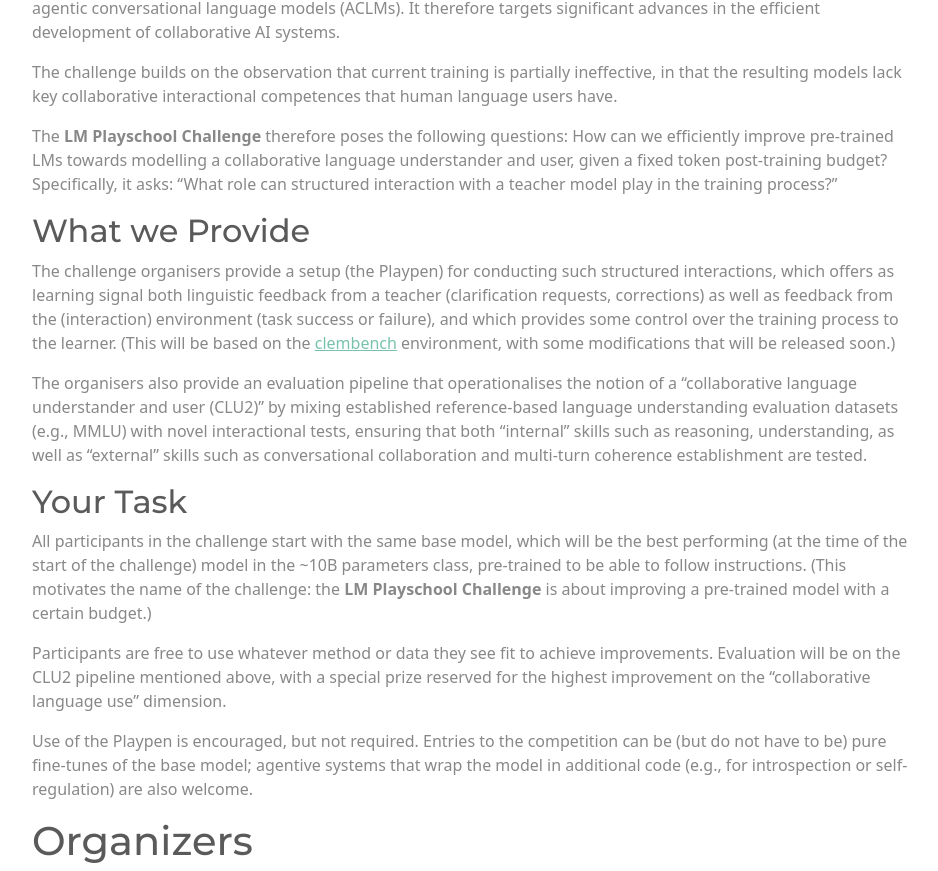
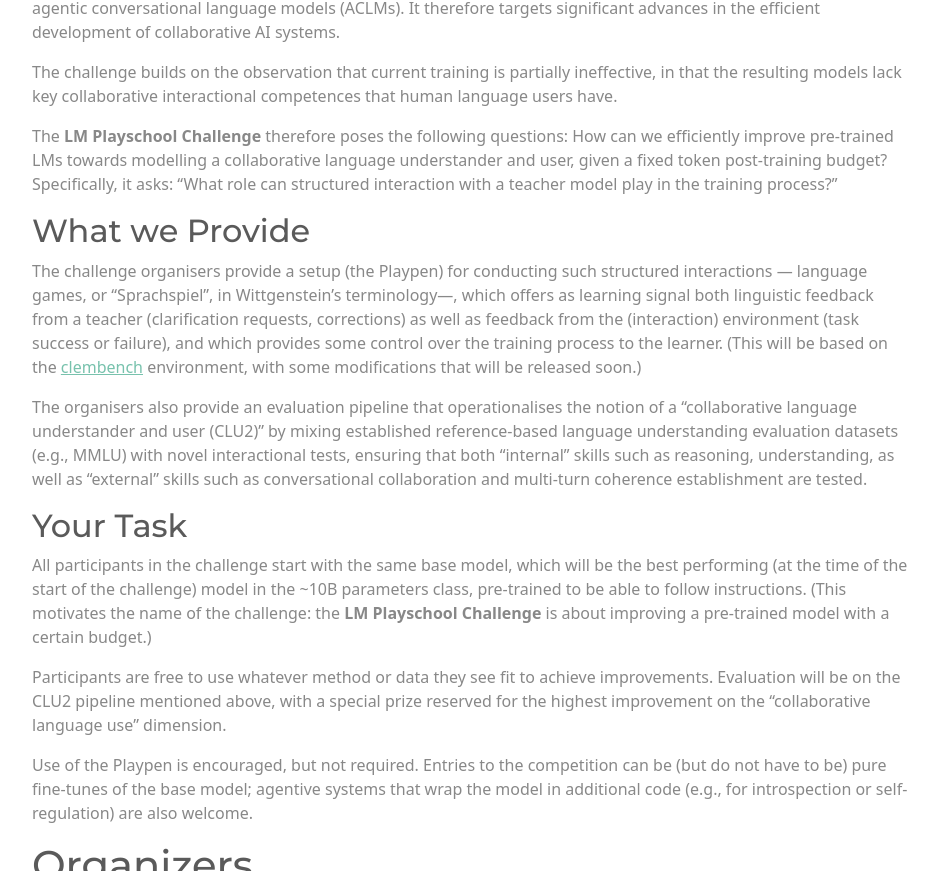
Before and after one commit to lm-playschool/lm-playschool.github.io, a Jekyll site: the page built from index.md, in a window 1280 px wide and 900 px high, scrolled down 618 px, cut to the strip 0-871 px from the top of the window. Shown: the whole strip, without its empty margins (170-1108 px from the left). Built offline with Jekyll 4.4.1, drawn with Linux system fonts in a browser that asks for light colours; our own code applies the rules of GitHub Pages for plain Markdown files.

Commit message:
Update index.md; add term "language game" / "Sprachspiel"

```diff
--- a/index.md
+++ b/index.md
@@ -9,7 +9,7 @@
 The **LM Playschool Challenge** therefore poses the following questions: How can we efficiently improve pre-trained LMs towards modelling a collaborative language understander and user, given a fixed token post-training budget? Specifically, it asks: “What role can structured interaction with a teacher model play in the training process?”
 ## What we Provide
 
-The challenge organisers provide a setup (the Playpen) for conducting such structured interactions, which offers as learning signal both linguistic feedback from a teacher (clarification requests, corrections) as well as feedback from the (interaction) environment (task success or failure), and which provides some control over the training process to the learner. (This will be based on the [clembench](https://github.com/clp-research/clembench) environment, with some modifications that will be released soon.)
+The challenge organisers provide a setup (the Playpen) for conducting such structured interactions --- language games, or "Sprachspiel", in Wittgenstein's terminology---, which offers as learning signal both linguistic feedback from a teacher (clarification requests, corrections) as well as feedback from the (interaction) environment (task success or failure), and which provides some control over the training process to the learner. (This will be based on the [clembench](https://github.com/clp-research/clembench) environment, with some modifications that will be released soon.)
 
 The organisers also provide an evaluation pipeline that operationalises the notion of a "collaborative language understander and user (CLU2)" by mixing established reference-based language understanding evaluation datasets (e.g., MMLU) with novel interactional tests, ensuring that both "internal" skills such as reasoning, understanding, as well as "external" skills such as conversational collaboration and multi-turn coherence establishment are tested.
 
```
